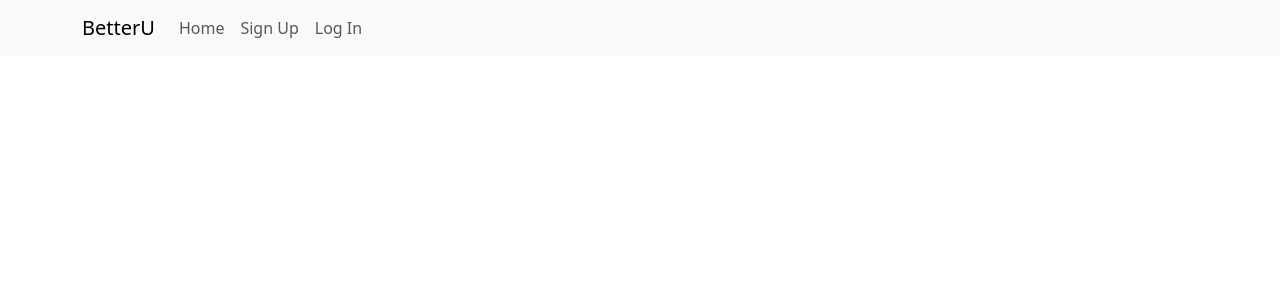
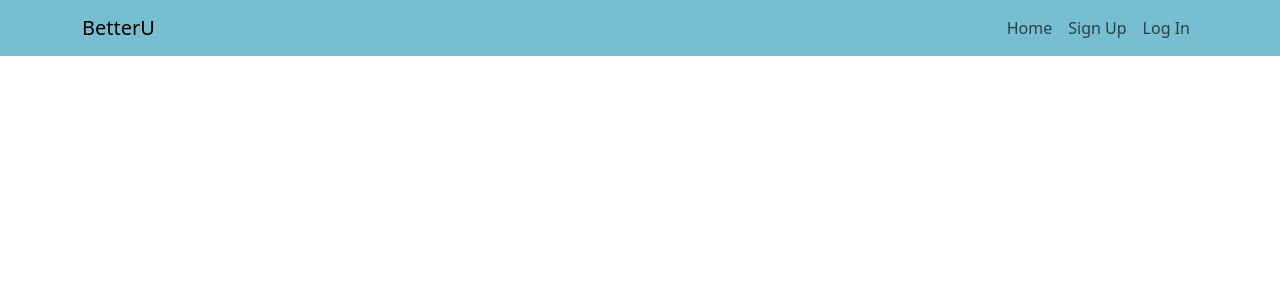
Before and after one commit to Chris8115/CS490-Group-1-Frontend, a React (Create React App) app in the folder client/: page / in a window 1280 px wide. Shown: the top 300 px of the page. Built offline with nearby package versions, Linux system fonts and the light colour scheme.

Commit message:
finished navbar styling

```diff
--- a/client/src/components/BetterUNavbar.js
+++ b/client/src/components/BetterUNavbar.js
@@ -3,15 +3,16 @@ import { Button } from 'react-bootstrap'
 import Container from 'react-bootstrap/Container';
 import Nav from 'react-bootstrap/Nav';
 import Navbar from 'react-bootstrap/Navbar';
+import '../css/custom.css';
 
 function BetterUNavbar() {
   return (
-    <Navbar expand="lg" className="bg-body-tertiary">
+    <Navbar expand="lg" className="bg-body-tertiary navbar">
       <Container>
         <Navbar.Brand href="#home">BetterU</Navbar.Brand>
         <Navbar.Toggle aria-controls="basic-navbar-nav" />
         <Navbar.Collapse id="basic-navbar-nav float-center">
-          <Nav className="me-auto">
+          <Nav className="ms-auto">
             <Nav.Link href="#home">Home</Nav.Link>
             <Nav.Link href="#link">Sign Up</Nav.Link>
             <Nav.Link href="#link">Log In</Nav.Link>
--- /dev/null
+++ b/client/src/css/custom.css
@@ -0,0 +1,4 @@
+.navbar {
+    background-color: #76BED0 !important;
+    border-color: #76BED0 !important;
+  }
```
